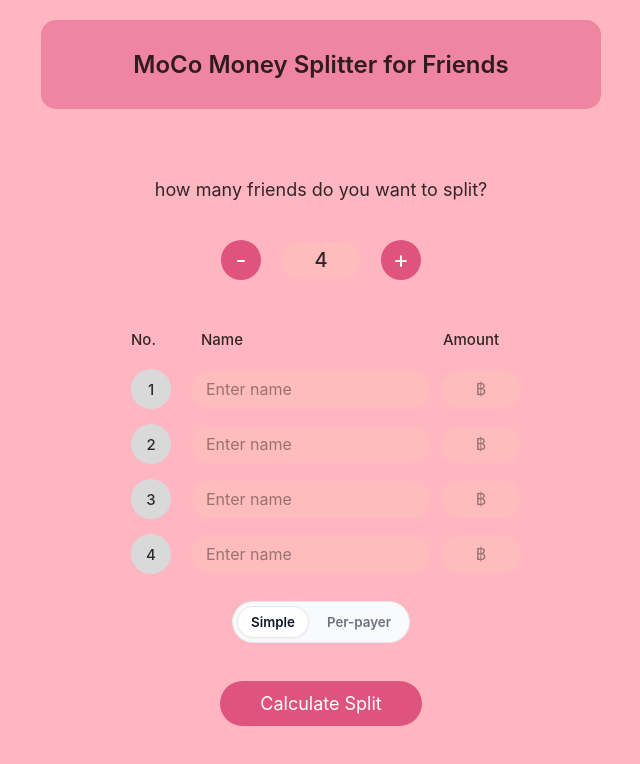
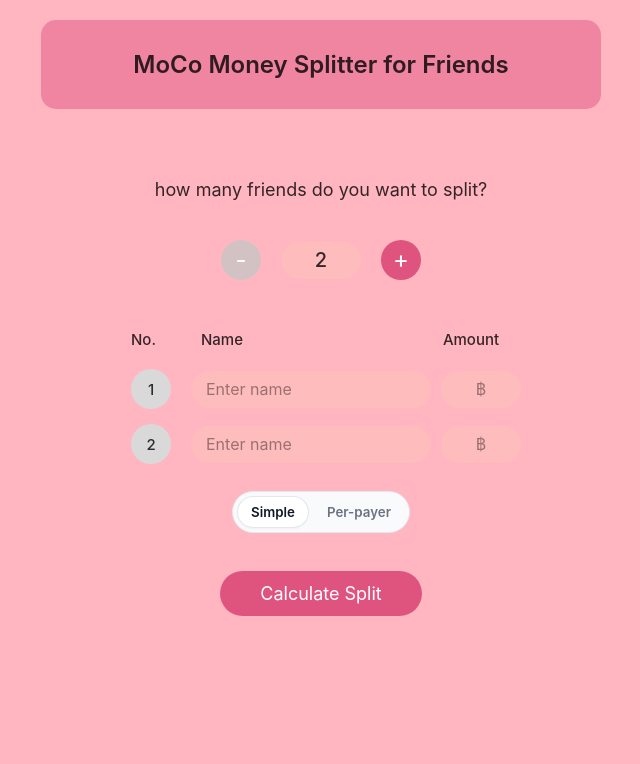
Before and after one commit to PaingThuTa/MoCo, a Next.js app: page / in a window 1280 px wide. Shown: the top 764 px of the page, without its empty margins (319-959 px from the left). Built offline with nearby package versions, Linux system fonts and the light colour scheme.

Commit message:
fixed small errors

```diff
--- a/components/FirstPage.jsx
+++ b/components/FirstPage.jsx
@@ -4,7 +4,7 @@ import { useState } from "react";
 import styles from "./FirstPage.module.css";
 
 function FirstPage() {
-  const [friendCount, setFriendCount] = useState(4);
+  const [friendCount, setFriendCount] = useState(2);
   const [friends, setFriends] = useState(
     Array(10).fill(null).map((_, index) => ({
       id: index + 1,
```
